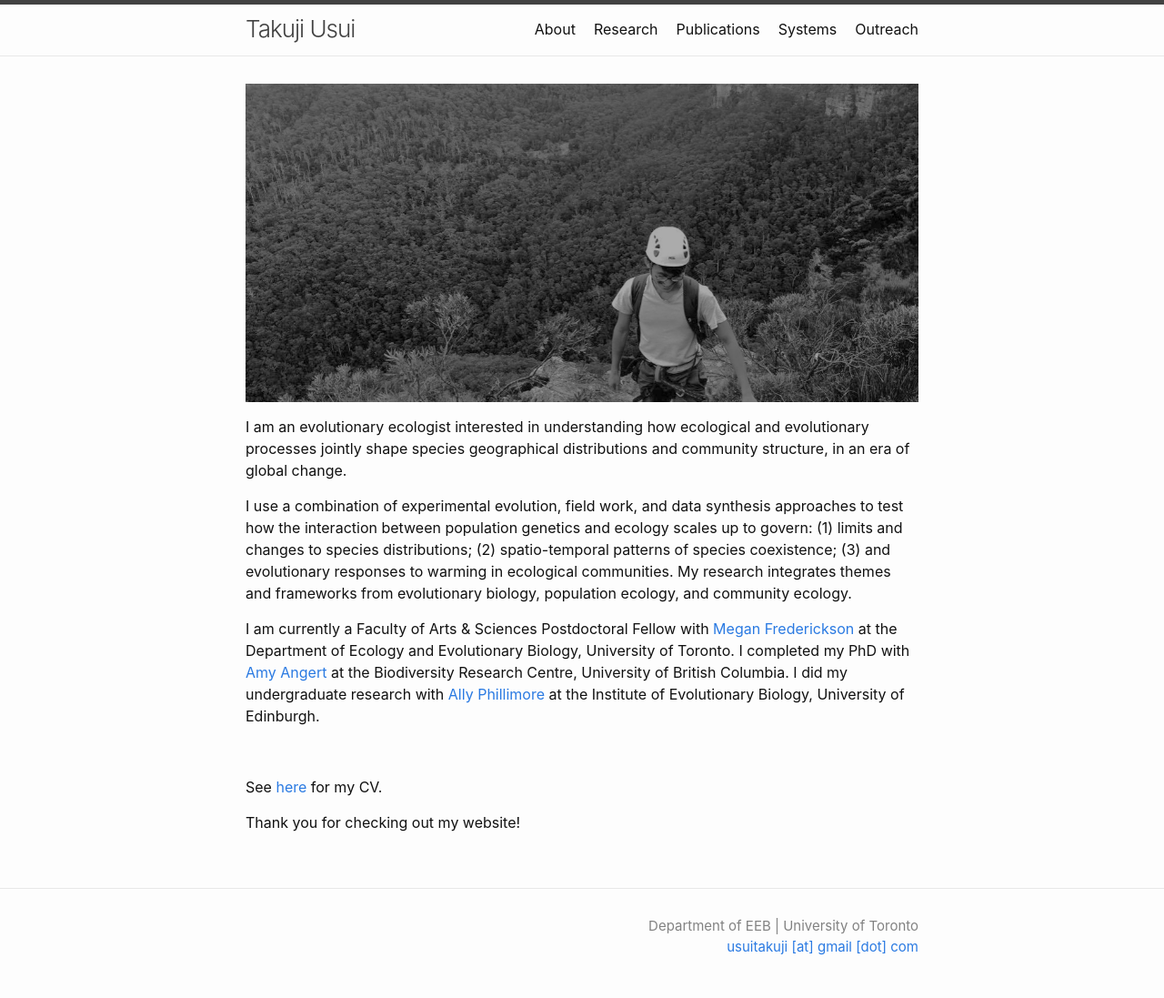
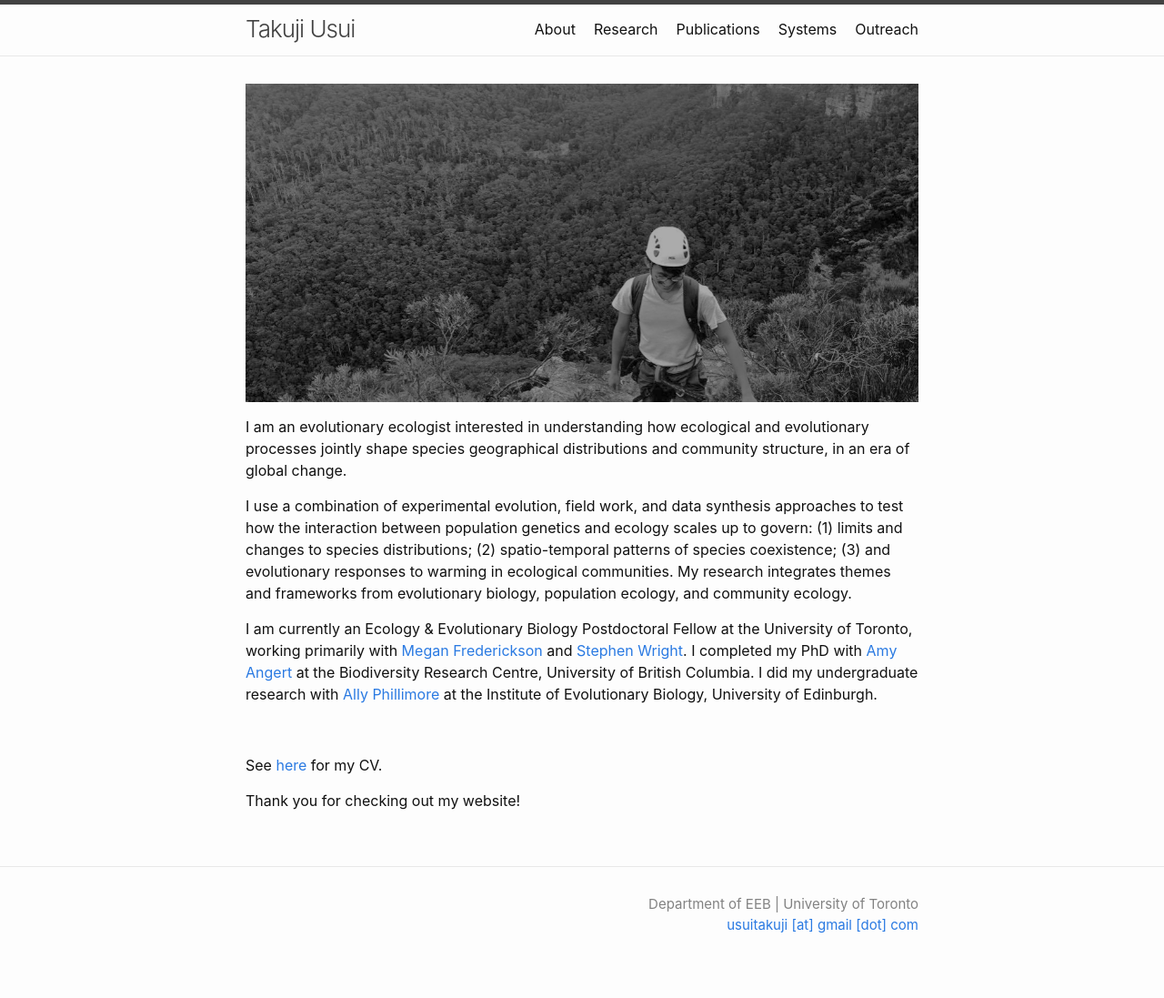
Before and after one commit to takujiusui/takujiusui.github.io, a Jekyll site: the page built from index.md, in a window 1280 px wide. Shown: the whole page at 91% size. Built offline with Jekyll 4.4.1, drawn with Linux system fonts in a browser that asks for light colours; after the commit the page ends 1073 px from its top, so only the background shows below that.

Commit message:
updating home

```diff
--- a/index.md
+++ b/index.md
@@ -10,7 +10,7 @@ I am an evolutionary ecologist interested in understanding how ecological and ev
 
 I use a combination of experimental evolution, field work, and data synthesis approaches to test how the interaction between population genetics and ecology scales up to govern: (1) limits and changes to species distributions; (2) spatio-temporal patterns of species coexistence; (3) and evolutionary responses to warming in ecological communities. My research integrates themes and frameworks from evolutionary biology, population ecology, and community ecology.
 
-I am currently a Faculty of Arts & Sciences Postdoctoral Fellow with [Megan Frederickson](http://mutualism.ca/) at the Department of Ecology and Evolutionary Biology, University of Toronto. I completed my PhD with [Amy Angert](https://angert.github.io) at the Biodiversity Research Centre, University of British Columbia. I did my undergraduate research with [Ally Phillimore](http://phillimore.bio.ed.ac.uk/home) at the Institute of Evolutionary Biology, University of Edinburgh.
+I am currently an Ecology & Evolutionary Biology Postdoctoral Fellow at the University of Toronto, working primarily with [Megan Frederickson](http://mutualism.ca/) and [Stephen Wright](https://wright.eeb.utoronto.ca/). I completed my PhD with [Amy Angert](https://angert.github.io) at the Biodiversity Research Centre, University of British Columbia. I did my undergraduate research with [Ally Phillimore](http://phillimore.bio.ed.ac.uk/home) at the Institute of Evolutionary Biology, University of Edinburgh.
 &nbsp;
 
 &nbsp;
```
Also changed, not shown: 1 other file.
